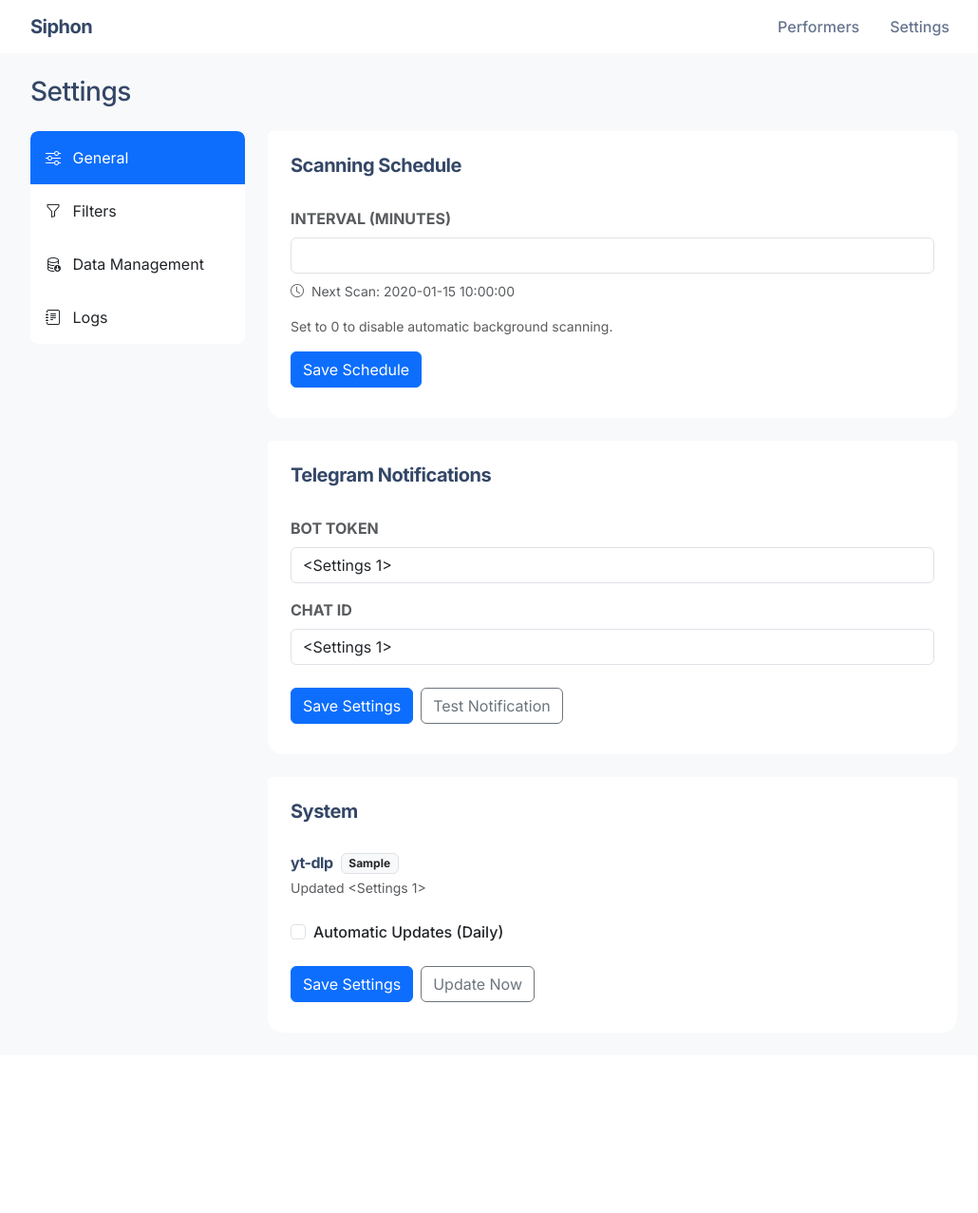
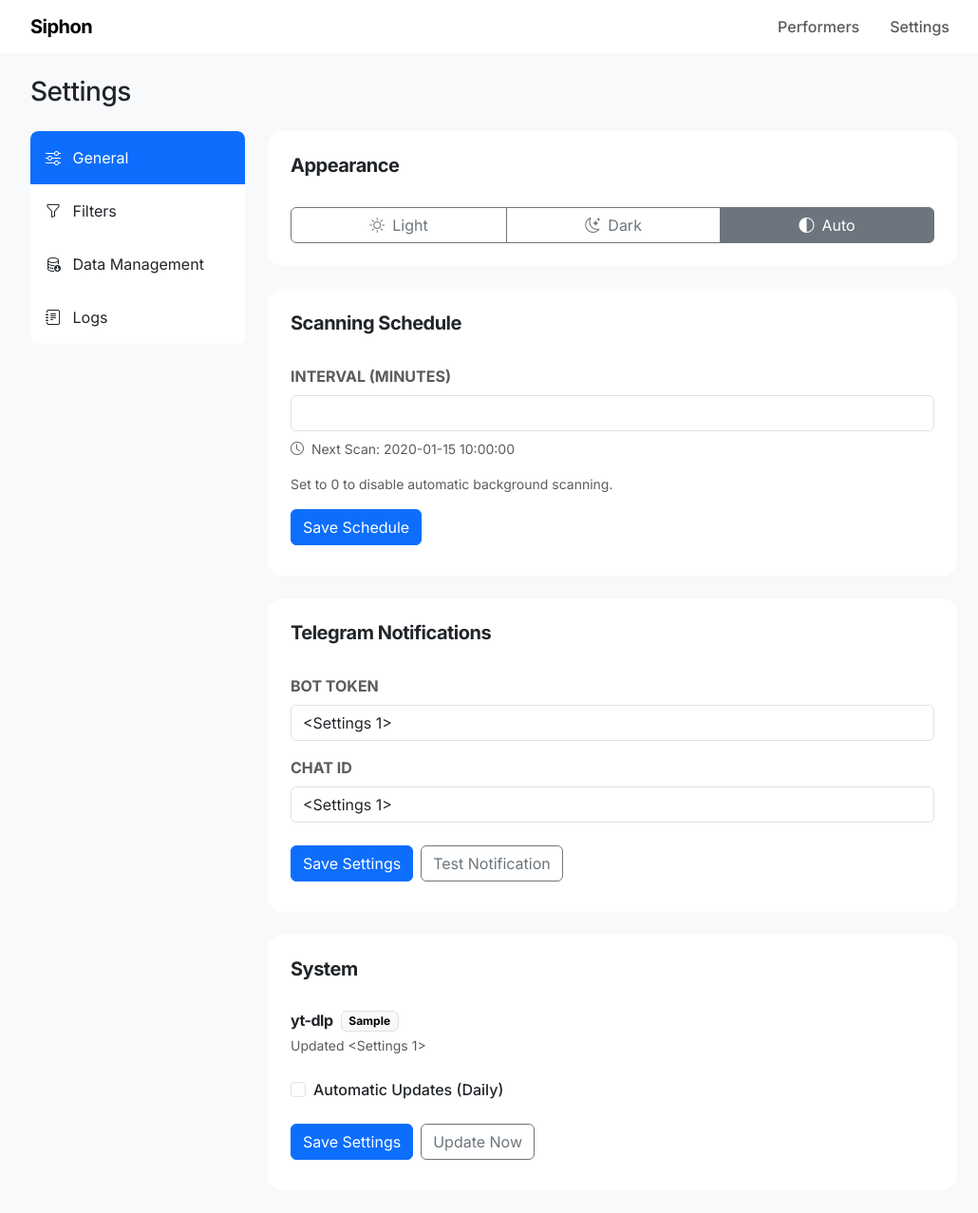
Before and after one commit to meteoroh/siphon, a Flask app: template app/templates/settings.html in a window 1280 px wide. Shown: the whole page at 95% size, without its empty margins (120-1150 px from the left). Before the commit the page ends 1055 px from the top, so only its background shows below. Run offline with Flask 3, Linux system fonts and the light colour scheme; tables that the repository leaves empty hold one stand-in row (values such as "Sample post"); the template is opened without the code that fills it: values that come from a table or form of the project are taken from there, most other values are stand-ins (such as "Sample title", 1, 10 or a date in 2020); some libraries are stand-ins or nearby versions.

Commit message:
dark mode support

```diff
--- a/app/templates/base.html
+++ b/app/templates/base.html
@@ -1,5 +1,5 @@
 <!DOCTYPE html>
-<html lang="en">
+<html lang="en" id="htmlElement" data-bs-theme="light">
 
 <head>
     <meta charset="UTF-8">
@@ -17,36 +17,27 @@
         }
 
         body {
-            background-color: #f8f9fa;
             font-family: var(--bs-font-sans-serif);
-            color: #344767;
         }
 
         .card {
             border: none;
             box-shadow: none;
             border-radius: 1rem;
+            /* Bootstrap handles bg and color in dark mode automatically */
         }
 
         .navbar {
             box-shadow: none;
-            background-color: #fff !important;
         }
 
         .navbar-brand {
-            color: #344767 !important;
             font-weight: 700;
             letter-spacing: -0.5px;
         }
 
         .nav-link {
-            color: #67748e !important;
             font-weight: 500;
-        }
-
-        .nav-link:hover,
-        .nav-link.active {
-            color: #344767 !important;
         }
 
         h1,
@@ -55,7 +46,6 @@
         h4,
         h5,
         h6 {
-            color: #344767;
             font-weight: 600;
             letter-spacing: -0.5px;
         }
@@ -74,17 +64,65 @@
         .htmx-request.htmx-indicator {
             display: inline-block;
         }
+
+        /* True Black Background Only */
+        [data-bs-theme="dark"] body {
+            background-color: #000000 !important;
+        }
+
+        /* Global Dark Mode Variable Overrides */
+        [data-bs-theme="dark"] {
+            --bs-body-bg: #111111;
+            --bs-body-bg-rgb: 17, 17, 17;
+            --bs-tertiary-bg: #111111;
+            --bs-secondary-bg: #111111;
+            --bs-list-group-bg: #111111;
+            --bs-card-bg: #111111;
+            --bs-border-color: #222;
+            --bs-border-color-translucent: rgba(255, 255, 255, 0.1);
+        }
+
+        /* Ensure borders are subtle and match */
+        [data-bs-theme="dark"] .card,
+        [data-bs-theme="dark"] .navbar,
+        [data-bs-theme="dark"] .list-group-item,
+        [data-bs-theme="dark"] .form-control,
+        [data-bs-theme="dark"] .input-group-text {
+            border-color: #222;
+        }
+
+        /* Log Viewer True Black Override */
+        [data-bs-theme="dark"] .log-container {
+            background-color: #000000 !important;
+            border: 1px solid #333;
+        }
     </style>
+    <script>
+        // Initialize theme immediately
+        (function () {
+            const savedTheme = localStorage.getItem('theme') || 'auto';
+            const systemTheme = window.matchMedia('(prefers-color-scheme: dark)').matches ? 'dark' : 'light';
+
+            let theme = savedTheme;
+            if (savedTheme === 'auto') {
+                theme = systemTheme;
+            }
+
+            document.documentElement.setAttribute('data-bs-theme', theme);
+        })();
+    </script>
 </head>
 
-<body>
-    <nav class="navbar navbar-expand navbar-light bg-white mb-4">
+<body class="bg-body-tertiary">
+    <nav class="navbar navbar-expand navbar-light bg-body mb-4">
         <div class="container" style="max-width: 1000px;">
             <a class="navbar-brand" href="/">Siphon</a>
-            <ul class="navbar-nav ms-auto flex-row gap-3">
-                <li class="nav-item"><a class="nav-link" href="/">Performers</a></li>
-                <li class="nav-item"><a class="nav-link" href="/settings">Settings</a></li>
-            </ul>
+            <div class="d-flex align-items-center gap-3 ms-auto">
+                <ul class="navbar-nav flex-row gap-3">
+                    <li class="nav-item"><a class="nav-link" href="/">Performers</a></li>
+                    <li class="nav-item"><a class="nav-link" href="/settings">Settings</a></li>
+                </ul>
+            </div>
         </div>
     </nav>
 
@@ -93,6 +131,37 @@
     </div>
 
     <script src="https://cdn.jsdelivr.net/npm/bootstrap@5.3.2/dist/js/bootstrap.bundle.min.js"></script>
+    <script>
+        document.addEventListener('DOMContentLoaded', () => {
+            const html = document.documentElement;
+
+            function applyTheme(theme) {
+                if (theme === 'auto') {
+                    theme = window.matchMedia('(prefers-color-scheme: dark)').matches ? 'dark' : 'light';
+                }
+                html.setAttribute('data-bs-theme', theme);
+            }
+
+            // Listen for changes from other tabs/pages (like Settings)
+            window.addEventListener('storage', (e) => {
+                if (e.key === 'theme') {
+                    applyTheme(e.newValue);
+                }
+            });
+
+            // Listen for custom event from settings page
+            window.addEventListener('themeChanged', (e) => {
+                applyTheme(e.detail.theme);
+            });
+
+            // Listen for system preference changes if in auto mode
+            window.matchMedia('(prefers-color-scheme: dark)').addEventListener('change', e => {
+                if (localStorage.getItem('theme') === 'auto') {
+                    applyTheme('auto');
+                }
+            });
+        });
+    </script>
 </body>
 
 </html>
--- a/app/templates/components/video_row.html
+++ b/app/templates/components/video_row.html
@@ -2,7 +2,7 @@
     <td class="ps-4"><input type="checkbox" class="form-check-input" name="video_ids" value="{{ video.id }}" {% if
             video.status=='downloaded' %}disabled{% endif %}></td>
     <td>
-        <a href="{{ video.url }}" target="_blank" class="text-decoration-none text-dark video-title">
+        <a href="{{ video.url }}" target="_blank" class="text-decoration-none text-body video-title">
             {{ video.title }}
         </a>
     </td>
--- a/app/templates/index.html
+++ b/app/templates/index.html
@@ -10,7 +10,7 @@
 
 <form action="/performers" method="get" class="mb-4">
     <div class="input-group rounded-3 overflow-hidden border-0">
-        <span class="input-group-text bg-white border-0 ps-3">
+        <span class="input-group-text bg-body border-0 ps-3">
             <i class="bi bi-search text-muted"></i>
         </span>
         <input type="text" class="form-control border-0 py-2" name="q" placeholder="Search performers..."
@@ -22,7 +22,7 @@
 <div class="card border-0 overflow-hidden">
     <div class="table-responsive">
         <table class="table table-hover align-middle mb-0">
-            <thead class="bg-light align-middle">
+            <thead class="bg-body-tertiary align-middle">
                 <tr>
                     <th class="text-uppercase text-secondary text-xxs font-weight-bolder opacity-7 ps-4 py-3"
                         style="font-size: 0.75rem; letter-spacing: 0.5px;">Name</th>
@@ -46,7 +46,7 @@
                     <td class="ps-4 py-3">
                         <div class="d-flex flex-column">
                             <a href="/performers/{{ performer.id }}"
-                                class="text-decoration-none fw-bold text-dark mb-0">
+                                class="text-decoration-none fw-bold text-body mb-0">
                                 {{ performer.name }}
                             </a>
                             <small class="text-muted text-xs">{{ performer.id }}</small>
--- a/app/templates/settings.html
+++ b/app/templates/settings.html
@@ -37,9 +37,37 @@
             <div class="tab-pane fade show active" id="list-general" role="tabpanel"
                 aria-labelledby="list-general-list">
 
+                <!-- Appearance -->
+                <div class="card border-0 mb-4">
+                    <div class="card-header bg-transparent border-0 pt-4 px-4">
+                        <h5 class="mb-0 fw-bold">Appearance</h5>
+                    </div>
+                    <div class="card-body p-4">
+                        <div class="btn-group w-100" role="group" aria-label="Theme selection">
+                            <input type="radio" class="btn-check" name="theme" id="theme-light" value="light"
+                                autocomplete="off">
+                            <label class="btn btn-outline-secondary" for="theme-light">
+                                <i class="bi bi-sun me-2"></i>Light
+                            </label>
+
+                            <input type="radio" class="btn-check" name="theme" id="theme-dark" value="dark"
+                                autocomplete="off">
+                            <label class="btn btn-outline-secondary" for="theme-dark">
+                                <i class="bi bi-moon-stars me-2"></i>Dark
+                            </label>
+
+                            <input type="radio" class="btn-check" name="theme" id="theme-auto" value="auto"
+                                autocomplete="off">
+                            <label class="btn btn-outline-secondary" for="theme-auto">
+                                <i class="bi bi-circle-half me-2"></i>Auto
+                            </label>
+                        </div>
+                    </div>
+                </div>
+
                 <!-- Scanning Schedule -->
                 <div class="card border-0 mb-4">
-                    <div class="card-header bg-white border-0 pt-4 px-4">
+                    <div class="card-header bg-transparent border-0 pt-4 px-4">
                         <h5 class="mb-0 fw-bold">Scanning Schedule</h5>
                     </div>
                     <div class="card-body p-4">
@@ -65,7 +93,7 @@
 
                 <!-- Telegram -->
                 <div class="card border-0 mb-4">
-                    <div class="card-header bg-white border-0 pt-4 px-4">
+                    <div class="card-header bg-transparent border-0 pt-4 px-4">
                         <h5 class="mb-0 fw-bold">Telegram Notifications</h5>
                     </div>
                     <div class="card-body p-4">
@@ -92,14 +120,14 @@
 
                 <!-- System (yt-dlp) -->
                 <div class="card border-0 mb-4">
-                    <div class="card-header bg-white border-0 pt-4 px-4">
+                    <div class="card-header bg-transparent border-0 pt-4 px-4">
                         <h5 class="mb-0 fw-bold">System</h5>
                     </div>
                     <div class="card-body p-4">
                         <div class="mb-4">
                             <div class="d-flex align-items-center gap-2 mb-1">
                                 <h6 class="fw-bold mb-0">yt-dlp</h6>
-                                <span class="badge bg-light text-dark border">{{ yt_dlp_version }}</span>
+                                <span class="badge text-bg-light border">{{ yt_dlp_version }}</span>
                             </div>
                             <div class="text-muted small">Updated {{ yt_dlp_last_updated }}</div>
                         </div>
@@ -128,7 +156,7 @@
             <!-- Filters -->
             <div class="tab-pane fade" id="list-filters" role="tabpanel" aria-labelledby="list-filters-list">
                 <div class="card border-0 mb-4">
-                    <div class="card-header bg-white border-0 pt-4 px-4">
+                    <div class="card-header bg-transparent border-0 pt-4 px-4">
                         <h5 class="mb-0 fw-bold">Global Blacklist</h5>
                     </div>
                     <div class="card-body p-4">
@@ -147,7 +175,7 @@
                 </div>
 
                 <div class="card border-0 mb-4">
-                    <div class="card-header bg-white border-0 pt-4 px-4">
+                    <div class="card-header bg-transparent border-0 pt-4 px-4">
                         <h5 class="mb-0 fw-bold">Global Whitelist</h5>
                     </div>
                     <div class="card-body p-4">
@@ -171,7 +199,7 @@
 
                 <!-- Local Storage -->
                 <div class="card border-0 mb-4">
-                    <div class="card-header bg-white border-0 pt-4 px-4">
+                    <div class="card-header bg-transparent border-0 pt-4 px-4">
                         <h5 class="mb-0 fw-bold">Local Storage</h5>
                     </div>
                     <div class="card-body p-4">
@@ -198,7 +226,7 @@
 
                 <!-- Stash -->
                 <div class="card border-0 mb-4">
-                    <div class="card-header bg-white border-0 pt-4 px-4">
+                    <div class="card-header bg-transparent border-0 pt-4 px-4">
                         <h5 class="mb-0 fw-bold">Stash Integration</h5>
                     </div>
                     <div class="card-body p-4">
@@ -240,7 +268,7 @@
 
                 <!-- Export/Import -->
                 <div class="card border-0 mb-4">
-                    <div class="card-header bg-white border-0 pt-4 px-4">
+                    <div class="card-header bg-transparent border-0 pt-4 px-4">
                         <h5 class="mb-0 fw-bold">Backup & Restore</h5>
                     </div>
                     <div class="card-body p-4">
@@ -276,7 +304,7 @@
             <div class="tab-pane fade" id="list-logs" role="tabpanel" aria-labelledby="list-logs-list">
                 <div class="card border-0 mb-4">
                     <div
-                        class="card-header bg-white border-0 pt-4 px-4 d-flex justify-content-between align-items-center">
+                        class="card-header bg-transparent border-0 pt-4 px-4 d-flex justify-content-between align-items-center">
                         <h5 class="mb-0 fw-bold">Application Logs</h5>
                         <div class="d-flex gap-2">
                             <button class="btn btn-sm btn-outline-secondary" hx-get="/settings/logs"
@@ -290,7 +318,8 @@
                         </div>
                     </div>
                     <div class="card-body p-4">
-                        <div class="bg-light p-3 rounded font-monospace small" style="height: 500px; overflow-y: auto;">
+                        <div class="bg-body-tertiary log-container p-3 rounded font-monospace small"
+                            style="height: 500px; overflow-y: auto;">
                             <pre id="log-viewer" class="m-0" hx-get="/settings/logs"
                                 hx-trigger="load">Loading logs...</pre>
                         </div>
@@ -301,4 +330,30 @@
         </div>
     </div>
 </div>
+
+<script>
+    document.addEventListener('DOMContentLoaded', () => {
+        const themeRadios = document.querySelectorAll('input[name="theme"]');
+        const savedTheme = localStorage.getItem('theme') || 'auto';
+
+        // Set initial state
+        const initialRadio = document.getElementById(`theme-${savedTheme}`);
+        if (initialRadio) initialRadio.checked = true;
+
+        // Handle changes
+        themeRadios.forEach(radio => {
+            radio.addEventListener('change', (e) => {
+                if (e.target.checked) {
+                    const newTheme = e.target.value;
+                    localStorage.setItem('theme', newTheme);
+
+                    // Dispatch custom event for base.html to pick up
+                    window.dispatchEvent(new CustomEvent('themeChanged', {
+                        detail: { theme: newTheme }
+                    }));
+                }
+            });
+        });
+    });
+</script>
 {% endblock %}
```
Also changed, not shown: app/templates/performer.html (+9 -10 lines).
